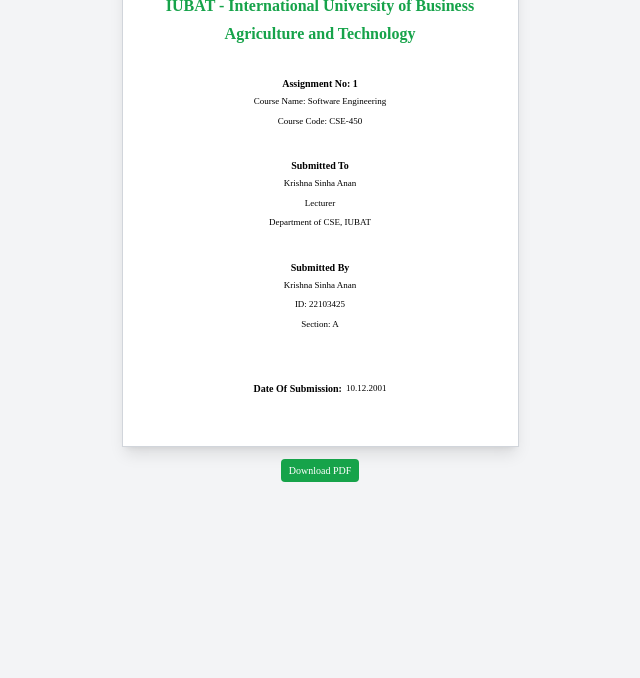
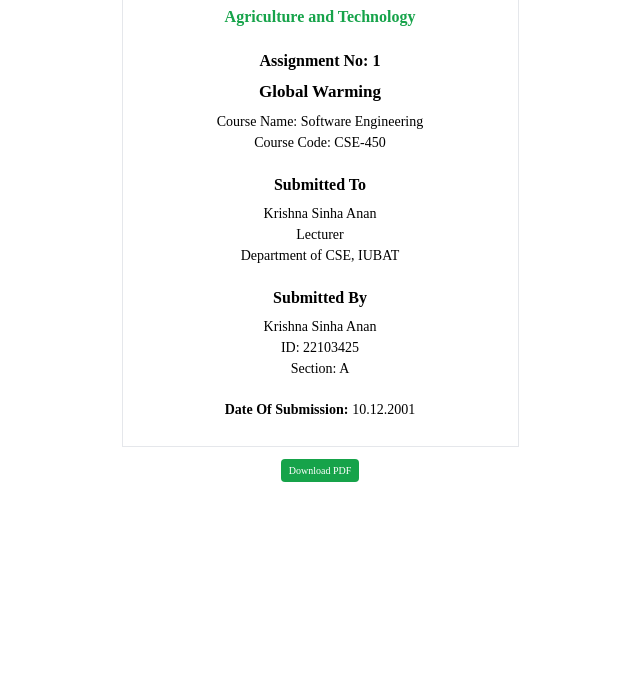
Before and after one commit to hiimkrishna/CoverPageGeneration, a plain HTML site: page preview.html in a window 1280 px wide. Shown: the part 122-800 px from the top of the page, without its empty margins (320-960 px from the left). Drawn offline with nearby package versions, Linux system fonts and the light colour scheme.

Commit message:
changed the font size

```diff
--- a/preview.html
+++ b/preview.html
@@ -10,16 +10,17 @@
         .font-times {
           font-family: "Times New Roman", Times, serif;
         }
+        .heading {
+          font-size: 50px;
+        }
       }
     </style>
   </head>
-  <body
-    class="bg-gray-100 flex flex-col justify-center items-center pt-2 font-times"
-  >
+  <body class="flex flex-col justify-center items-center pt-2 font-times">
     <!-- Half-size A4 Page Container -->
     <div
       id="coverPagePreview"
-      class="w-[397px] h-[561px] bg-white border border-gray-300 shadow-lg p-[12.5mm_10mm] box-border overflow-hidden m-auto"
+      class="w-[397px] h-[561px] bg-white p-[8mm_8mm] box-border overflow-hidden m-auto border"
     >
       <!-- Logo -->
       <div class="w-full flex justify-center items-center mb-2.5">
@@ -31,7 +32,7 @@
       </div>
 
       <!-- University Name -->
-      <h1 class="text-center text-[16px] font-bold text-green-600 mb-2.5">
+      <h1 class="text-center text-[16px] font-bold text-green-600 mb-2">
         <span class="block my-1"
           >IUBAT - International University of Business</span
         >
@@ -39,45 +40,55 @@
       </h1>
 
       <!-- Assignment Info -->
-      <div class="text-center mt-[30px]">
-        <h2 class="flex justify-center items-center text-[10px] font-bold mb-1">
+      <div class="text-center mt-[20px]">
+        <h2
+          class="flex justify-center items-center text-[16px] font-bold mb-1.5"
+        >
           Assignment No: 1
         </h2>
-        <h4 id="CoverPhotoTitle" class="text-[15px]"></h4>
-        <p id="CourseName" class="text-[9px] mb-1.5">
+
+        <h4 id="CoverPhotoTitle" class="text-[17px] font-bold mb-1.5">
+          Global Warming
+        </h4>
+
+        <p id="CourseName" class="text-[14px] mb-1.2">
           Course Name: Software Engineering
         </p>
-        <p id="Courseode" class="text-[9px] mb-1.5">Course Code: CSE-450</p>
+        <p id="CourseCode" class="text-[14px] mb-1.2">Course Code: CSE-450</p>
       </div>
 
       <!-- Submitted To -->
-      <section class="text-center mt-[30px]">
-        <h2 class="flex justify-center items-center text-[10px] font-bold mb-1">
+      <section class="text-center mt-[20px]">
+        <h2
+          class="flex justify-center items-center text-[16px] font-bold mb-1.5"
+        >
           Submitted To
         </h2>
-        <p id="FacultyName" class="text-[9px] mb-1.5">Krishna Sinha Anan</p>
-        <p id="FacultyDesignation" class="text-[9px] mb-1.5">Lecturer</p>
-        <p id="FacultyDepartment" class="text-[9px] mb-1.5">
+        <p id="FacultyName" class="text-[14px] mb-1.2">Krishna Sinha Anan</p>
+        <p id="FacultyDesignation" class="text-[14px] mb-1.2">Lecturer</p>
+        <p id="FacultyDepartment" class="text-[14px] mb-1.2">
           Department of CSE, IUBAT
         </p>
       </section>
 
       <!-- Submitted By -->
-      <section class="text-center mt-[30px]">
-        <h2 class="flex justify-center items-center text-[10px] font-bold mb-1">
+      <section class="text-center mt-[20px]">
+        <h2
+          class="flex justify-center items-center text-[16px] font-bold mb-1.5"
+        >
           Submitted By
         </h2>
-        <p id="StudentName" class="text-[9px] mb-1.5">Krishna Sinha Anan</p>
-        <p id="StudentId" class="text-[9px] mb-1.5">ID: 22103425</p>
-        <p id="StudentSection" class="text-[9px] mb-1.5">Section: A</p>
+        <p id="StudentName" class="text-[14px] mb-1.2">Krishna Sinha Anan</p>
+        <p id="StudentId" class="text-[14px] mb-1.2">ID: 22103425</p>
+        <p id="StudentSection" class="text-[14px] mb-1.2">Section: A</p>
       </section>
 
       <!-- Date -->
       <h2
-        class="flex justify-center items-center text-[10px] font-bold mt-[50px]"
+        class="flex justify-center items-center text-[14px] font-bold mt-[20px]"
       >
         Date Of Submission:
-        <span id="DateOfSubmission" class="font-light text-[9px] ml-1"
+        <span id="DateOfSubmission" class="font-light text-[14px] ml-1"
           >10.12.2001</span
         >
       </h2>
--- a/preview.js
+++ b/preview.js
@@ -29,28 +29,7 @@ document.addEventListener("DOMContentLoaded", () => {
     submissionDate,
   } = data;
 
-  // Populate preview HTML elements dynamically
-  const idMap = {
-    CoverPhotoTitle: title,
-    CoverPageType:
-      reportType === "labReport"
-        ? `Lab Report No: ${reportNo || 1}`
-        : `Assignment`,
-    CourseName: courseName,
-    Courseode: courseCode,
-    FacultyName: facultyName,
-    FacultyDesignation: designation,
-    FacultyDepartment: `Department of ${department}, IUBAT`,
-    StudentName: studentName,
-    StudentId: `ID: ${studentIdFromData}`,
-    StudentSection: `Section: ${section}`,
-    DateOfSubmission: submissionDate,
-  };
 
-  Object.entries(idMap).forEach(([id, value]) => {
-    const element = document.getElementById(id);
-    if (element) element.textContent = value;
-  });
 
   // Download PDF functionality
   const downloadPdf = document.getElementById("downloadPdf");
```
Also changed, not shown: package-lock.json (added).
